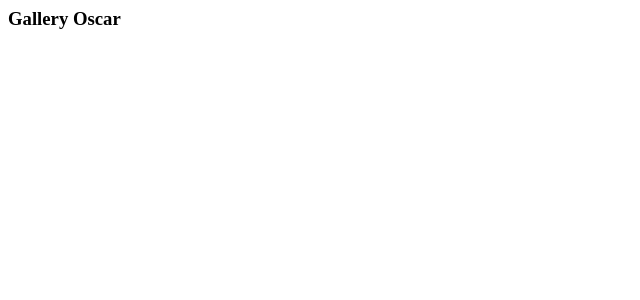
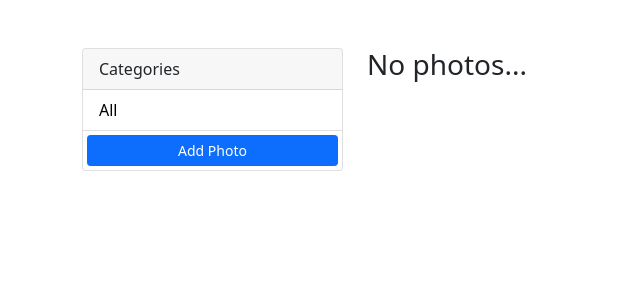
Before and after one commit to KamauDev-maker/Photo-Album, a Django app: page / in a window 1280 px wide. Shown: the top 300 px of the page, without its empty margins (0-640 px from the left). Run offline with Django 4.2, Linux system fonts and the light colour scheme.

Commit message:
creating the galleryhtml structure

```diff
--- a/photos/templates/photos/gallery.html
+++ b/photos/templates/photos/gallery.html
@@ -1 +1,77 @@
-<h3>Gallery Oscar</h3>
+
+<!DOCTYPE html>
+<html lang="en">
+
+<head>
+    <meta charset="UTF-8">
+    <meta http-equiv="X-UA-Compatible" content="IE=edge">
+    <meta name="viewport" content="width=device-width, initial-scale=1.0">
+    <title>Gallery</title>
+
+    <link href="https://cdn.jsdelivr.net/npm/bootstrap@5.0.0-beta1/dist/css/bootstrap.min.css" rel="stylesheet"
+        integrity="sha384-giJF6kkoqNQ00vy+HMDP7azOuL0xtbfIcaT9wjKHr8RbDVddVHyTfAAsrekwKmP1" crossorigin="anonymous">
+
+    <style>
+        .image-thumbail {
+            height: 200px;
+            object-fit: cover;
+        }
+
+        .list-group-item a {
+            text-decoration: none;
+            color: black;
+        }
+    </style>
+</head>
+
+<body class="m-5">
+
+    <div class="container">
+        <div class="row">
+            <div class="col-md-3">
+                <div class="card">
+                    <div class="card-header">
+                        Categories
+                    </div>
+                    <ul class="list-group list-group-flush">
+                        <li class="list-group-item">
+                            <a href="{% url 'gallery' %}">All</a>
+                        </li>
+                        {% for category in categories %}
+                        <li class=" list-group-item">
+                            <a href="{% url 'gallery' %}?category={{category.name}}">
+                                {{category.name}}
+                            </a>
+                        </li>
+                        {% endfor %}
+
+                        <a href="{% url 'add' %}" class="btn btn-primary btn-block btn-sm m-1">Add Photo</a>
+                    </ul>
+                </div>
+
+            </div>
+            <div class="col-md-9">
+                <div class="row">
+
+                    {% for photo in photos %}
+                    <div class="col-md-4">
+                        <div class="card my-2">
+                            <img class="image-thumbail" src="{{photo.image.url}}" alt="Card image cap">
+
+                            <div class="card-body">
+                                <small>Category: {{photo.category.name}}</small>
+                            </div>
+                            <a href="{% url 'photo' photo.id %}" class="btn btn-primary btn-sm m-1">View</a>
+                        </div>
+                    </div>
+                    {% empty %}
+                    <h3>No photos...</h3>
+                    {% endfor %}
+                </div>
+            </div>
+        </div>
+    </div>
+
+</body>
+
+</html>
--- a/photos/urls.py
+++ b/photos/urls.py
@@ -4,5 +4,5 @@
 urlpatterns = [
     path('',views.gallery,name = 'gallery'),
     path('photo/<str:pk>/',views.viewPhoto,name = 'photo'),
-    path('add',views.addPhoto,name = 'add'),
+    path('add/',views.addPhoto,name = 'add'),
 ]
```
